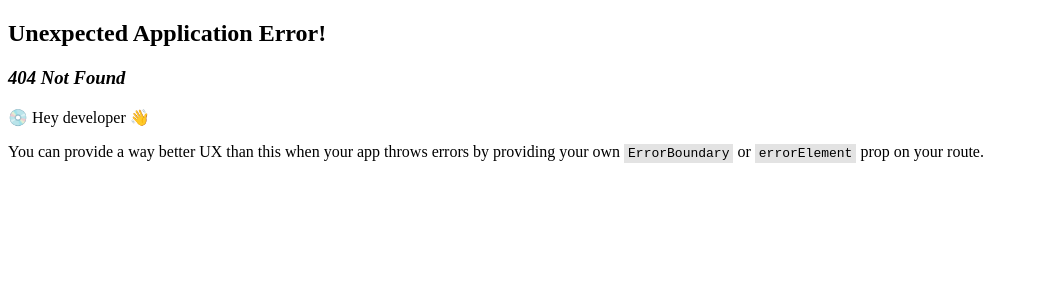
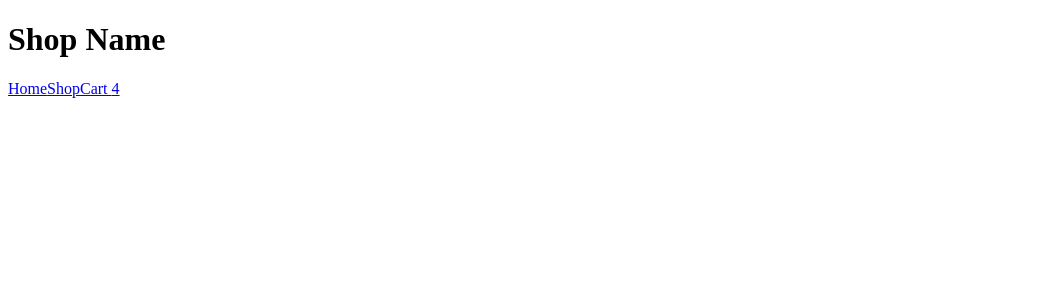
Before and after one commit to G-Alessandro/Shopping-Cart, a React (Vite) app: page /cart in a window 1280 px wide. Before the commit this address had no page. Shown: the top 300 px of the page, without its empty margins (0-1039 px from the left). Built offline with nearby package versions, Linux system fonts and the light colour scheme.

Commit message:
Added CartItemsState.jsx

```diff
--- /dev/null
+++ b/src/components/cart-items-state/CartItemsState.jsx
@@ -0,0 +1,9 @@
+import React from "react";
+
+export default function CartItemsState() {
+
+  const [cartItems, setCartItems] = React.useState(["ddd","ccc","jjj","kkk"])
+
+  return { cartItems, setCartItems };
+
+}
--- a/src/components/cart/Cart.jsx
+++ b/src/components/cart/Cart.jsx
@@ -0,0 +1,8 @@
+import TopBar from "../top-bar/TopBar";
+
+export default function Cart() {
+
+  return (
+    <TopBar />
+  )
+}
--- a/src/components/shop/Shop.jsx
+++ b/src/components/shop/Shop.jsx
@@ -45,7 +45,7 @@ export default function HomePage () {
 
   return (
     <div>
-      <TopBar />
+        <TopBar />
       <ItemsCategoriesContext.Provider value={{itemsCategories, setItemsCategories}}>
         <ItemsFilter />
       </ItemsCategoriesContext.Provider>
--- a/src/components/top-bar/TopBar.jsx
+++ b/src/components/top-bar/TopBar.jsx
@@ -1,17 +1,20 @@
-import { Link } from "react-router-dom"
+import { Link } from "react-router-dom";
+import CartItemsState from "../cart-items-state/CartItemsState.jsx"
 
 export default function TopBar () {
+
+  const { cartItems} = CartItemsState();
+
   return (
     <div>
       <div>
         <h1>Shop Name</h1>
         <nav>
           <Link to="/">Home</Link>
-          <br />
           <Link to="/shop">Shop</Link>
-          <button>Cart</button>
+          <Link to="/cart">Cart {cartItems.length}</Link>
         </nav>
       </div>
     </div>
-  )
+  );
 }
```
Also changed, not shown: src/Router.jsx (+6 -1 lines).
